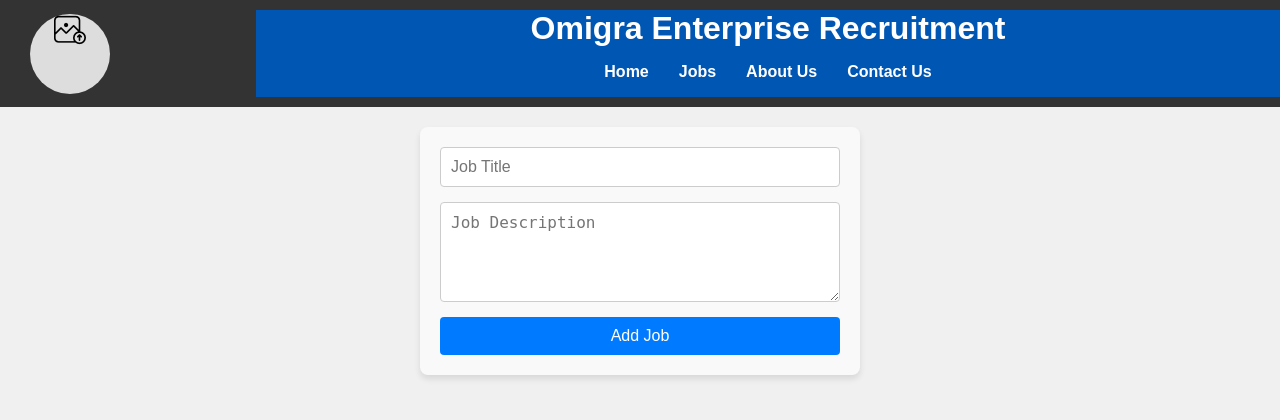
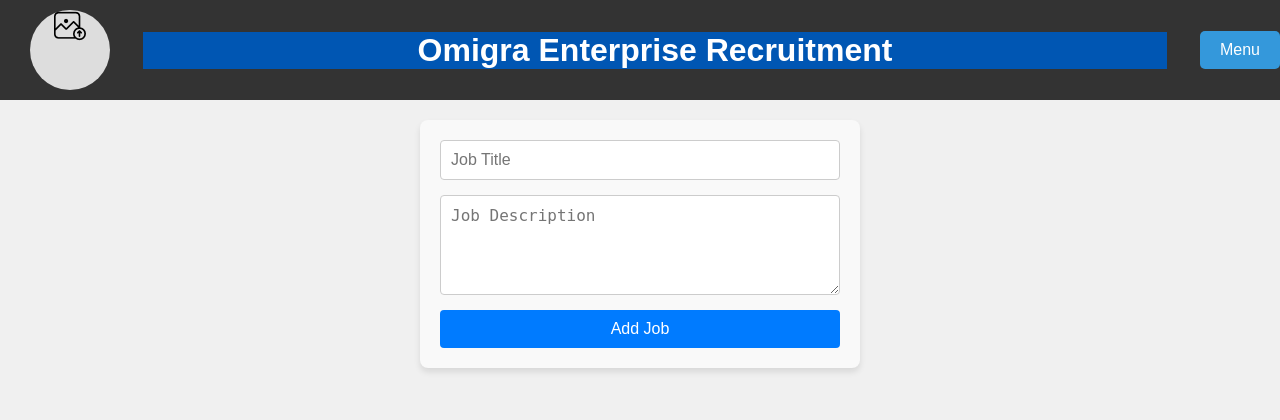
Before and after one commit to peterodero561/OmigraJobApplication, a Flask app: page /home in a window 1280 px wide. Shown: the top 420 px of the page. Run offline with Flask 3, Linux system fonts and the light colour scheme; data that the repository does not hold is empty; parts of the project's set-up code (start-up, migrations or seed data) failed here and were passed over; some libraries are stand-ins or nearby versions.

Commit message:
Added a menu button in the header

```diff
--- a/templates/home.html
+++ b/templates/home.html
@@ -17,54 +17,25 @@
                 {% endif %}
             </div>
 
-                <div class="heading">
-                    <h1>Omigra Enterprise Recruitment</h1>
-                    <nav>
-                        <ul>
-                            <li><a href="/home">Home</a></li>
-                            <li><a href="#jobs">Jobs</a></li>
-                            <li><a href="/about">About Us</a></li>
-                            <li><a href="/contact">Contact Us</a></li>
-                        </ul>
-                    </nav>
+            <div class="heading">
+                <h1>Omigra Enterprise Recruitment</h1>
+            </div>
+
+
+            <!-- Dropdown Menu -->
+            <div class="dropdown-container">
+                <button class="dropdown-btn">Menu</button>
+                <div class="dropdown-content">
+                    <a href="#">Profile</a>
+                    <a href="/home">Home</a>
+                    <a href="/about">About Us</a>
+                    <a href="/contact">Contact Us</a>
+                    <a href="/logout">Logout</a>
                 </div>
-
+            </div>
         </div>
-
     </header>
     <main>
-        <!-- <section id="jobs">
-            <div class="job">
-                <h2>Cleaner</h2>
-                <p>Job Description: Responsible for maintaining cleanliness in the designated areas.</p>
-                <button onclick="applyForJob('Cleaner')">Apply</button>
-            </div>
-            <div class="job">
-                <h2>Cook</h2>
-                <p>Job Description: Prepare meals as per the menu and maintain kitchen hygiene.</p>
-                <button onclick="applyForJob('Cook')">Apply</button>
-            </div>
-            <div class="job">
-                <h2>Housekeeping</h2>
-                <p>Job Description: Maintain cleanliness and order in guest rooms and common areas.</p>
-                <button onclick="applyForJob('Housekeeping')">Apply</button>
-            </div>
-            <div class="job">
-                <h2>Driver</h2>
-                <p>Job Description: Responsible for transporting clients safely to their destinations.</p>
-                <button onclick="applyForJob('Driver')">Apply</button>
-            </div>
-            <div class="job">
-                <h2>Shop Attendant</h2>
-                <p>Job Description: Assist customers and manage sales transactions in the store.</p>
-                <button onclick="applyForJob('Shop Attendant')">Apply</button>
-            </div>
-            <div class="job">
-                <h2>Security</h2>
-                <p>Job Description: Ensure the safety and security of the premises and personnel.</p>
-                <button onclick="applyForJob('Security')">Apply</button>
-            </div>
-        </section> -->
         <section id="jobs">
             {% for job in jobs %}
                 <div class="job">
```
